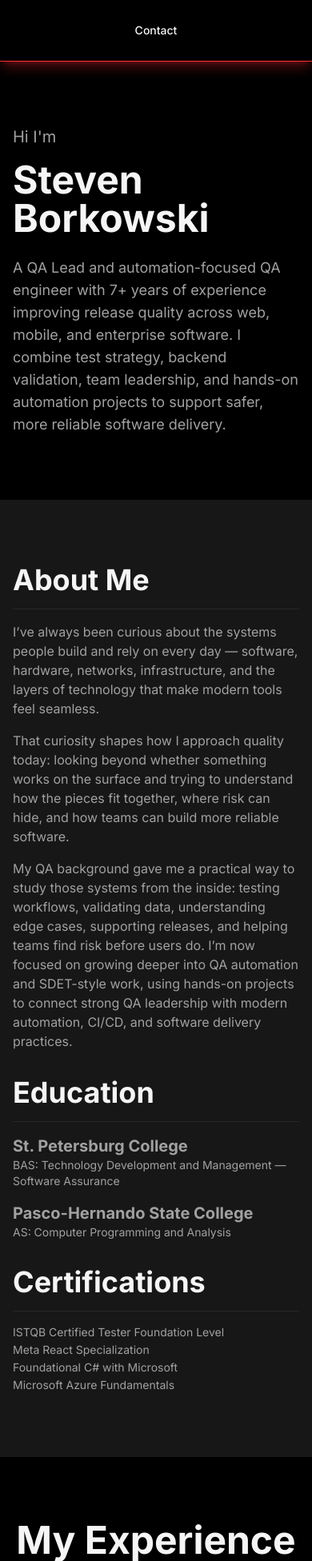
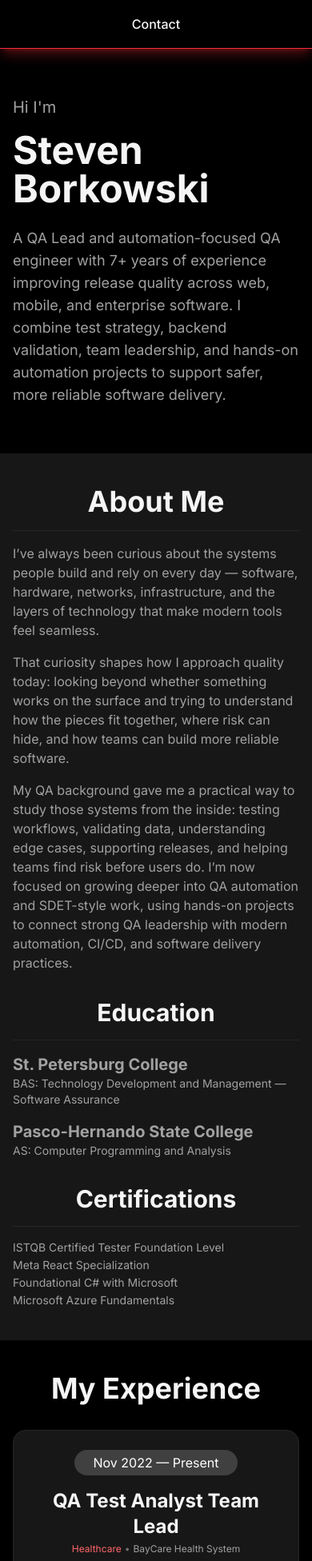
Before and after one commit to Stevenb32/portfolio-site-stevenBorkowskiDev, a React (Vite) app in the folder site/v2-react-tailwind/: page / in a window 390 px wide. Shown: the part 48-2000 px from the top of the page at 80% size. Built offline with nearby package versions, Linux system fonts and the light colour scheme.

Commit message:
responsive design again

```diff
--- a/site/v2-react-tailwind/src/components/Header.jsx
+++ b/site/v2-react-tailwind/src/components/Header.jsx
@@ -3,7 +3,7 @@ import Nav from "./Nav";
 
 function Header() {
   return (
-    <header className="sticky top-0 z-40 py-4 bg-black/40 backdrop-blur border-b border-red-500 shadow-lg shadow-red-500/30">
+    <header className="sticky top-0 z-40 py-2 bg-black/40 backdrop-blur border-b border-red-500 shadow-lg shadow-red-500/30 sm:py-4">
       <Container>
         <Nav />
       </Container>
--- a/site/v2-react-tailwind/src/components/Nav.jsx
+++ b/site/v2-react-tailwind/src/components/Nav.jsx
@@ -9,7 +9,7 @@ function Nav() {
           <li key={link.id} className="nav__item">
             <AppLink
               link={link}
-              className="z-50 inline-flex min-h-11 items-center justify-center rounded-md px-2 text-sm font-medium text-neutral-100 hover:text-red-500 focus-visible:text-red-500 sm:px-4 sm:text-base"
+              className="z-50 inline-flex items-center justify-center min-h-11 rounded-md px-2 font-medium text-neutral-100 hover:text-red-500 focus-visible:text-red-500 sm:px-4"
             />
           </li>
         ))}
--- a/site/v2-react-tailwind/src/components/PageSection.jsx
+++ b/site/v2-react-tailwind/src/components/PageSection.jsx
@@ -7,7 +7,7 @@ const sectionVariants = {
 
 function PageSection({ children, id, className = "", ariaLabelledBy, variant = "dark" }) {
   return (
-    <section id={id} className={`scroll-mt-19 py-20 ${sectionVariants[variant]} ${className}`} aria-labelledby={ariaLabelledBy}>
+    <section id={id} className={`scroll-mt-27 py-10 sm:scroll-mt-19 sm:py-20 ${sectionVariants[variant]} ${className}`} aria-labelledby={ariaLabelledBy}>
       <Container>{children}</Container>
     </section>
   );
--- a/site/v2-react-tailwind/src/sections/About.jsx
+++ b/site/v2-react-tailwind/src/sections/About.jsx
@@ -8,7 +8,7 @@ function About() {
     <PageSection id="about" ariaLabelledBy="about-heading" variant="gray">
       <div className="flex flex-col gap-8">
         <div className="flex flex-col gap-4">
-          <h2 id="about-heading" className="text-4xl font-bold sm:text-5xl">
+          <h2 id="about-heading" className="text-4xl font-bold text-center sm:text-left sm:text-5xl">
             About Me
           </h2>
 
@@ -31,7 +31,7 @@ function About() {
         </div>
 
         <div className="flex flex-col gap-4">
-          <h3 className="text-4xl font-bold">Education</h3>
+          <h3 className="text-center text-3xl font-bold sm:text-left sm:text-4xl">Education</h3>
           <Divider />
           <ul className="flex flex-col gap-4">
             {educationItems.map((education) => (
@@ -44,7 +44,7 @@ function About() {
         </div>
 
         <div className="flex flex-col gap-4">
-          <h3 className="text-4xl font-bold">Certifications</h3>
+          <h3 className="text-center text-3xl font-bold sm:text-left sm:text-4xl">Certifications</h3>
           <Divider />
           <ul className="flex flex-col gap-0.5">
             {certificationItems.map((cert) => (
--- a/site/v2-react-tailwind/src/sections/Experience.jsx
+++ b/site/v2-react-tailwind/src/sections/Experience.jsx
@@ -8,15 +8,15 @@ function Experience() {
     <PageSection id="experience" ariaLabelledBy="experience-heading">
       <div className="flex flex-col gap-8">
         <div>
-          <h2 id="experience-heading" className="text-center text-5xl font-bold">
+          <h2 id="experience-heading" className="text-4xl font-bold text-center sm:text-5xl">
             My Experience
           </h2>
         </div>
 
-        <div className="flex flex-col gap-6">
+        <div className="flex flex-col gap-4 sm:gap-6">
           {experienceItems.map((experience) => (
-            <Card key={experience.id} as="article" className="grid gap-6 md:grid-cols-[12rem_1fr] md:gap-8 bg-neutral-900">
-              <div className="whitespace-nowrap">
+            <Card key={experience.id} as="article" className="grid gap-4 md:grid-cols-[12rem_1fr] md:gap-8 bg-neutral-900">
+              <div className="whitespace-nowrap text-center sm:text-left">
                 <Chip as="p" variant="date">
                   {experience.date}
                 </Chip>
@@ -24,9 +24,9 @@ function Experience() {
 
               <div className="flex flex-col gap-4">
                 <div className="flex flex-col gap-1">
-                  <h3 className="text-2xl font-bold text-neutral-100">{experience.role}</h3>
+                  <h3 className="text-2xl font-bold text-neutral-100 text-center sm:text-left ">{experience.role}</h3>
 
-                  <p className="flex flex-wrap items-center gap-1 text-sm">
+                  <p className="flex flex-wrap items-center justify-center gap-1 text-xs sm:justify-normal sm:text-sm">
                     <span className="text-red-400">{experience.industry}</span>
                     <span className="text-neutral-500">•</span>
                     <span className="text-neutral-400">{experience.company}</span>
--- a/site/v2-react-tailwind/src/sections/Hero.jsx
+++ b/site/v2-react-tailwind/src/sections/Hero.jsx
@@ -5,7 +5,7 @@ function Hero() {
     <PageSection id="home" className="flex items-center min-h-[60vh]">
       <div className="mx-auto max-w-[70ch]">
         <p className="mb-4 text-xl text-neutral-400">Hi I'm</p>
-        <h1 className="mb-6 text-5xl font-bold tracking-normal text-neutral-100 sm:text-6xl md:text-7xl">Steven Borkowski</h1>
+        <h1 className="mb-6 text-5xl font-bold tracking-normal text-neutral-100 sm:text-6xl">Steven Borkowski</h1>
         <p className="text-lg leading-7 text-neutral-400">
           A QA Lead and automation-focused QA engineer with 7+ years of experience improving release quality across web, mobile, and
           enterprise software. I combine test strategy, backend validation, team leadership, and hands-on automation projects to support
```
Also changed, not shown: site/v2-react-tailwind/src/components/Card.jsx (+1 -11 lines).
